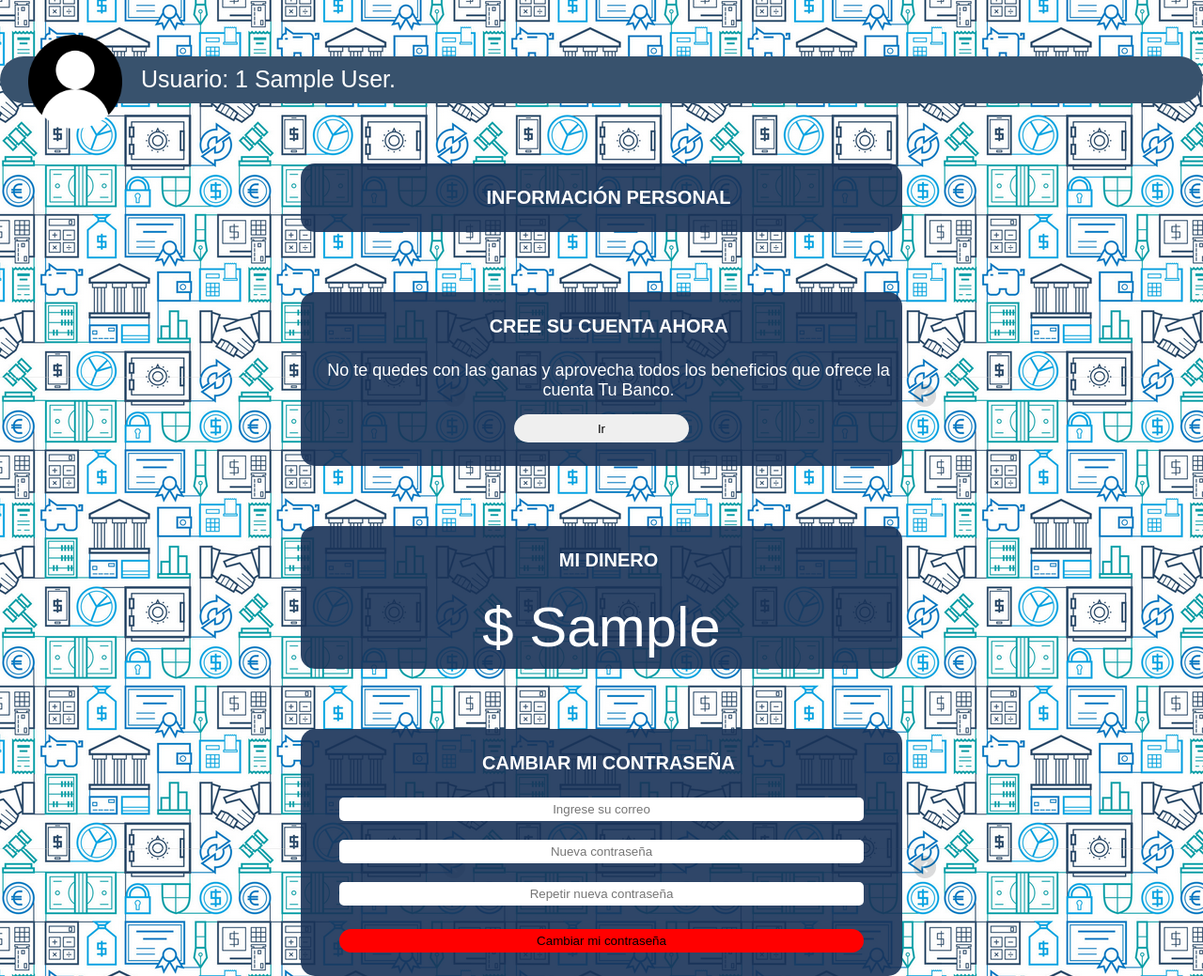
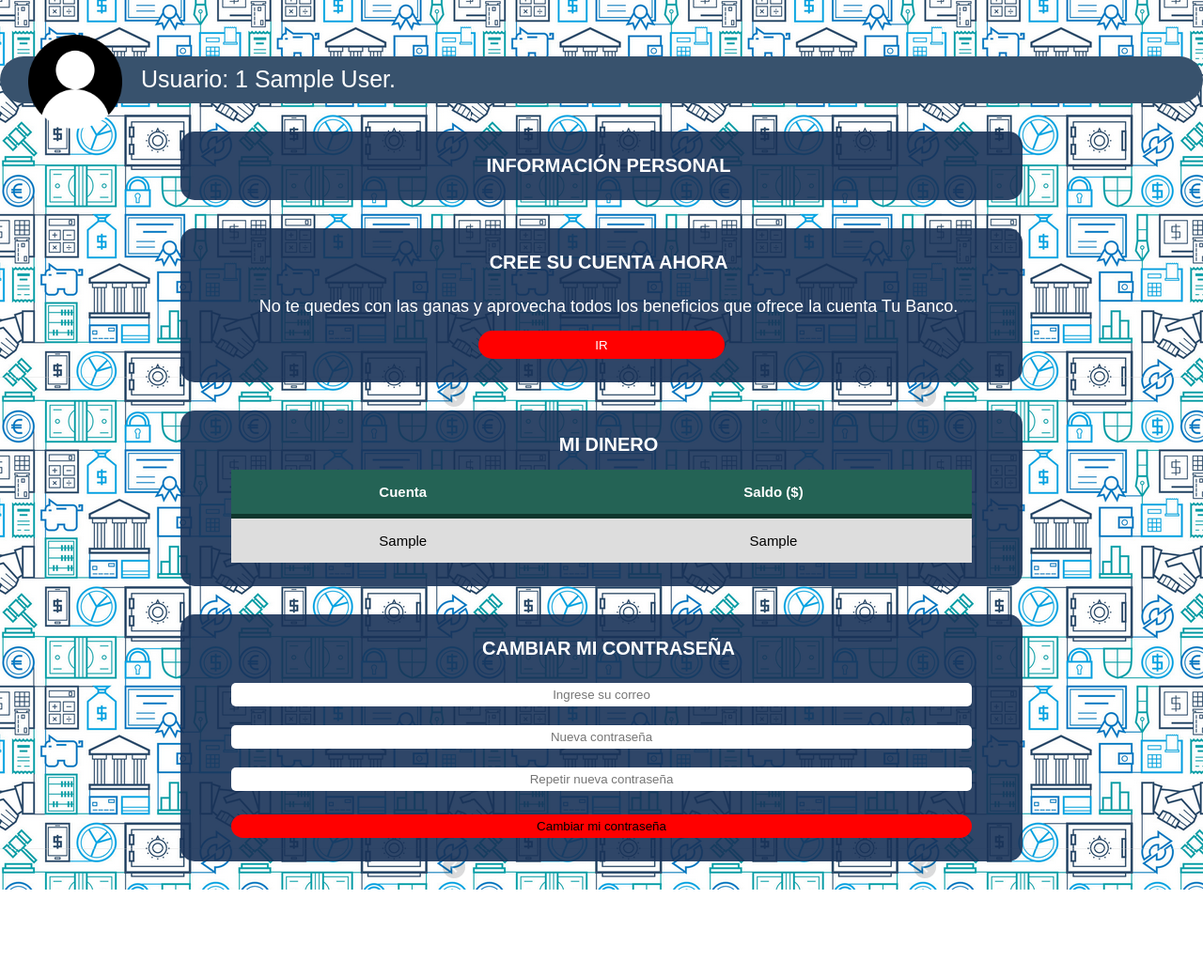
Before and after one commit to jddma/Banco_pw, a PHP site: page /mi_cuenta in a window 1280 px wide. Shown: the part 100-1139 px from the top of the page at 94% size. After the commit the page ends 1047 px from the top, so only its background shows below. Run offline with PHP 8.4, Linux system fonts and the light colour scheme; the visitor is signed in with stand-in values (Sample User, id 1); tables that the repository leaves empty or names only in its code hold one stand-in row (values such as "Sample post"); some libraries are stand-ins or nearby versions.

Commit message:
Arreglar vista de saldo en multiples cuentas

```diff
--- a/css/styles_account.css
+++ b/css/styles_account.css
@@ -1,8 +1,8 @@
 .info{
-    width: 50%;
-    margin-top: 5%;
-    margin-left: 25%;
-    margin-right: 5%;
+    width: 70%;
+    margin: auto;
+    margin-bottom: 30px;
+    margin-top: 30px;
     background-color: rgba(25, 50, 88, 0.9);
     padding: 10px;
     border-radius: 15px;
@@ -46,18 +46,46 @@
     height: 25px;
     transition: .2s;
 }
+
 input[type = "submit"]:hover{
     color: white;
     text-transform: uppercase;
 }
 
-.balance{
-    margin:0;
-    font-size: 60px;
-    text-align: center;
+#aviso{
+    text-align: left;
 }
 
-.create_account{
+.balance_table{
+    background-color: white;
+    width: 90%;
+    margin: auto;
+    margin-bottom: 15px;
+    font-size: 15px;
+    text-align: center;
+    border-collapse: collapse;
+}
+
+td, th{
+    padding: 15px;
+}
+
+th{
+    background-color: #246355;
+    color: white;
+    border-bottom: solid 5px #0f362D;
+}
+
+tr:nth-child(even){
+    background-color: #ddd;
+}
+
+tr:hover{
+    background-color: #369681;
+    color: white;
+}
+
+#create_account{
     width: 30%;
     height: 30px;
     margin-bottom: 15px;
@@ -66,6 +94,6 @@
     transition: .2s;
 }
 
-.create_account:hover{
+#create_account:hover{
     background: rgb(39, 221, 39);
 }
--- a/mi_cuenta/index.php
+++ b/mi_cuenta/index.php
@@ -56,23 +56,37 @@
         <div class="info">
             <h2 class="menu_title">Cree su cuenta ahora</h2>
             <p class="description">No te quedes con las ganas y aprovecha todos los beneficios que ofrece la cuenta Tu Banco.</p>
-            <a href="../crear_cuenta/"><button class="create_account">Ir</button></a>
+            <a href="../crear_cuenta/"><input type="button" value="Ir" id="create_account"></a>
         </div>
         <div class="info">
             <h2 class= "menu_title">Mi dinero</h2>
             <div>
-                <p class="balance">
                 <?php
                 require "../includes/database.php";
-                        $sql = $conn->prepare("SELECT saldo FROM productos WHERE :usuario = productos.id_usuario;");
+                $sql = $conn->prepare("SELECT saldo, numero_producto FROM productos WHERE :usuario = productos.id_usuario;");
                 $sql->setFetchMode(PDO::FETCH_ASSOC);
                 $sql->bindValue(":usuario", $_SESSION["id"]);
                 $sql->execute();
-                        while($columna = $sql->fetch()){
-                            echo "$ ". $columna["saldo"];
+                if($sql->rowCount() == 0)
+                {
+                    echo "<p id=\"aviso\">No tiene cuentas activas</p>";
+                }
+                else
+                {
+                    echo "<table class='balance_table'>\n";
+                    echo "\t\t\t\t\t<tr>\n";
+                    echo "\t\t\t\t\t\t<th>Cuenta</th><th>Saldo ($)</th>\n";
+                    echo "\t\t\t\t\t</tr>\n";
+
+                    while($rows = $sql->fetch())
+                    {
+                        echo "\t\t\t\t\t<tr>\n";
+                            echo "\t\t\t\t\t\t<td class='cell'>" . $rows["numero_producto"] . "</td><td class='cell'>" . $rows["saldo"] . "</td>\n";
+                        echo "\t\t\t\t\t</tr>\n";
+                    }
+                    echo "\t\t\t\t</table>";
                 }
                 ?>
-                </p>
             </div>
         </div>
         <div class="info">
```
Lines whose indentation alone changed are shown as unchanged.
